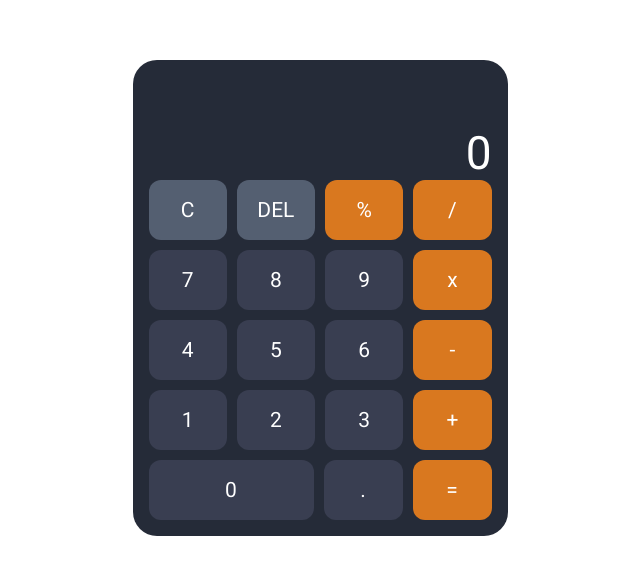
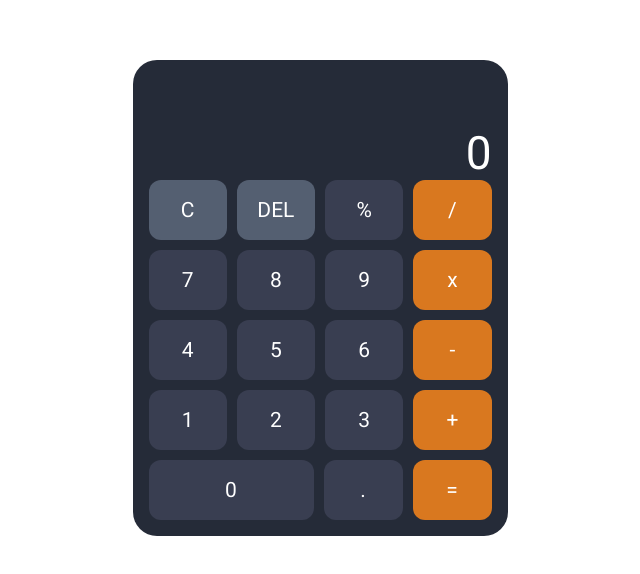
Before and after one commit to jormaedes/Calculator, a plain HTML site: page index.html in a window 1280 px wide. Shown: the part 102-676 px from the top of the page, without its empty margins (320-960 px from the left). Drawn offline with Linux system fonts and the light colour scheme.

Commit message:
removi a percentagem da classe dos operadores

```diff
--- a/index.html
+++ b/index.html
@@ -15,7 +15,7 @@
 			<div class="row">
 				<button id="clean">C</button>
 				<button id="delete">DEL</button>
-				<button id="percentage" class="operator">%</button>
+				<button id="percentage">%</button>
 				<button id="divide" class="operator">/</button>
 			</div>
 			<div class="row">
```
